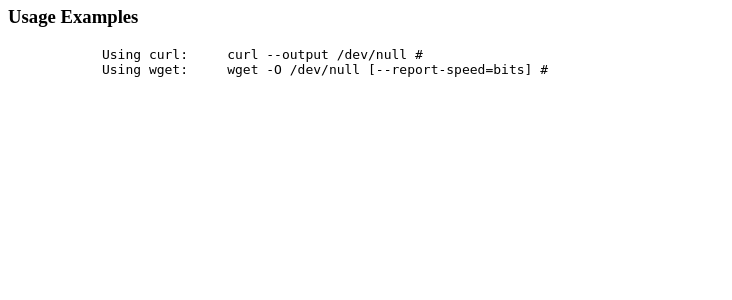
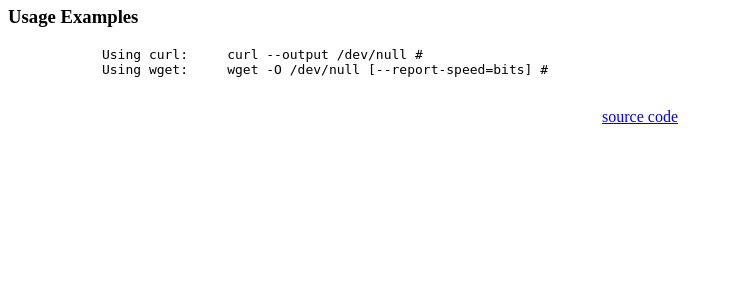
Before and after one commit to firefrei/filespeed, a Python web app: template templates/index.html in a window 1280 px wide. Shown: the part 468-768 px from the top of the page, without its empty margins (0-732 px from the left). Run offline with Jinja, Linux system fonts and the light colour scheme; the template is opened without the code that fills it, so the values that code supplies are empty.

Commit message:
Added links to repo and hub

```diff
--- a/templates/index.html
+++ b/templates/index.html
@@ -44,4 +44,6 @@
         </pre>
     </p>
 
+    <p style="text-align: center"><a href="https://github.com/firefrei/filespeed" target="_blank">source code</a></p>
+
 </body>
```
Also changed, not shown: README.md.
